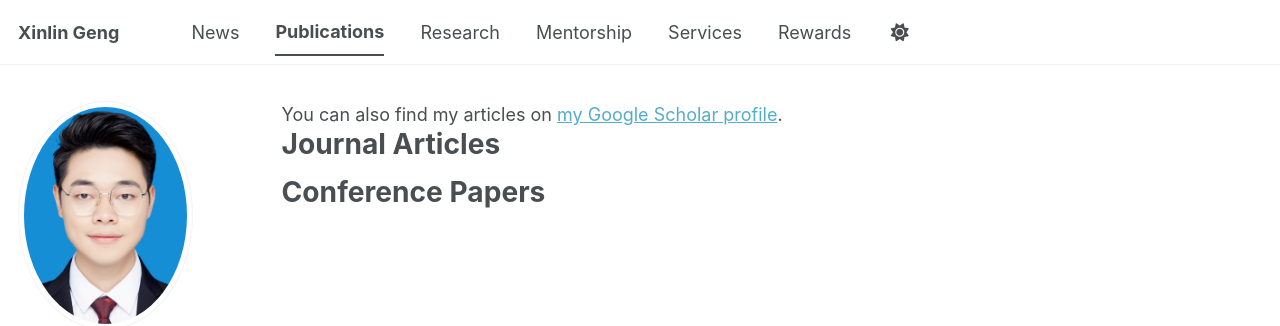
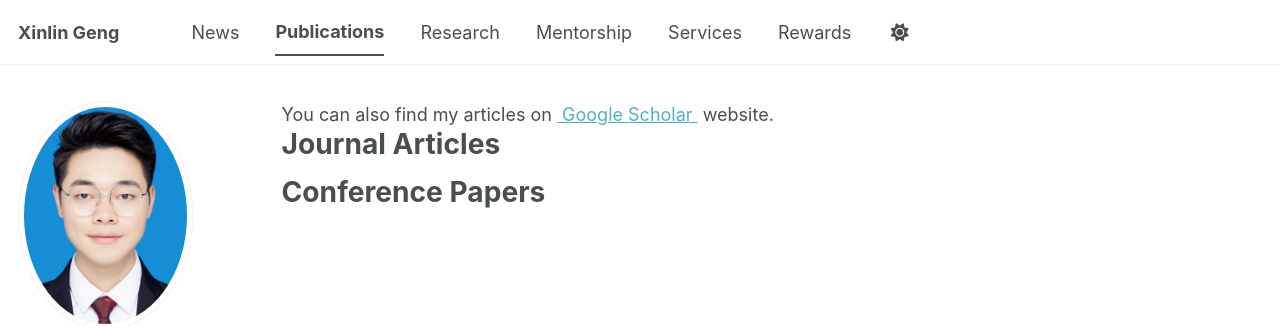
Before and after one commit to Xinlin2026/xlgeng86.github.io, a Jekyll site: the page built from _pages/publications.md, in a window 1280 px wide. Shown: the top 326 px of the page. Built offline with Jekyll 4.4.1, drawn with Linux system fonts in a browser that asks for light colours; a style sheet for code colours, icons or effects is not loaded.

Commit message:
Update publications.md

```diff
--- a/_pages/publications.md
+++ b/_pages/publications.md
@@ -5,7 +5,7 @@ author_profile: true
 ---
 
 {% if site.author.googlescholar %}
-<div class="wordwrap">You can also find my articles on <a href="{{ site.author.googlescholar }}">my Google Scholar profile</a>.</div>
+<div class="wordwrap">You can also find my articles on <a href="{{ site.author.googlescholar }}"> Google Scholar </a> website.</div>
 {% endif %}
 
 Journal Articles
```
